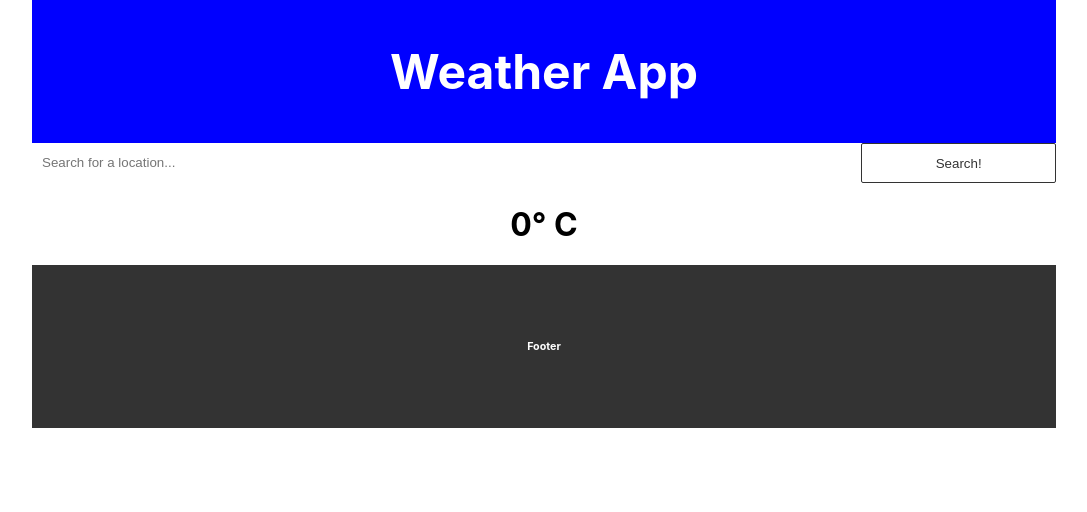
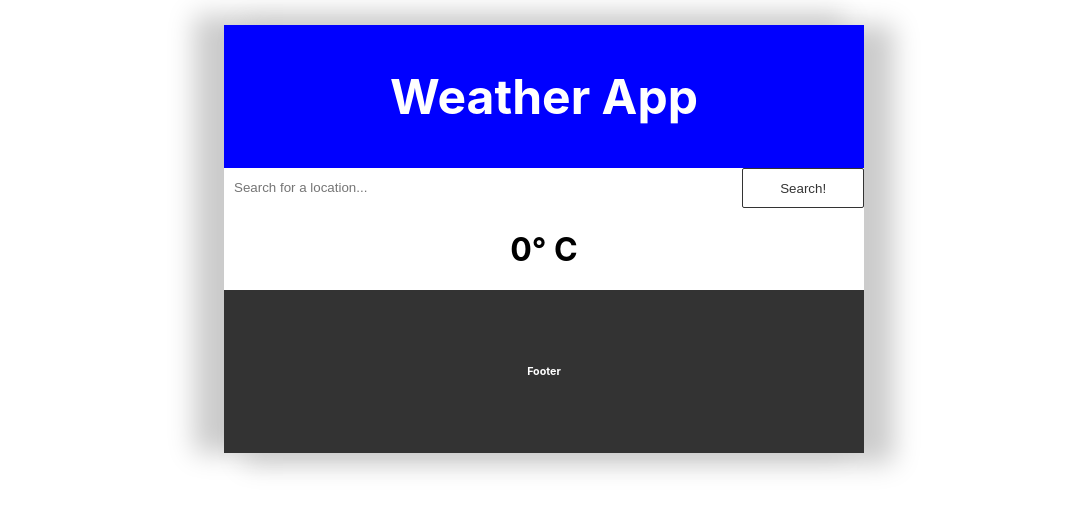
Before and after one commit to drregg6/weather-app, a React (Create React App) app: page / in a window 1280 px wide. Shown: the top 512 px of the page, without its empty margins (96-1183 px from the left). Built offline with nearby package versions, Linux system fonts and the light colour scheme; no server answers.

Commit message:
played around with CSS, fixed submit input value error

```diff
--- a/src/App.css
+++ b/src/App.css
@@ -6,9 +6,11 @@
 
 .container {
     width: 80%;
-    margin: 0px auto;
+    margin: 25px auto;
     padding: 0;
     text-align: center;
+    box-shadow: 25px 5px 25px 5px #ccc,
+                -25px -5px 25px 5px #ccc;
 }
 
 input[type="text"] {
@@ -34,3 +36,9 @@ input[type="submit"]:hover {
     background: #333;
     color: #fff;
 }
+
+@media screen and (min-width: 960px) {
+    .container {
+        width: 50%;
+    }
+}
--- a/src/App.js
+++ b/src/App.js
@@ -1,9 +1,9 @@
 /*
 
-- Search bar to search the API and find your location
-- Or a find by IP API
+- Add PropTypes
 - Add images for different weather states
-- Add other information
+- Add other information -- main onClick => description
+- Beautify!
 
 */
 
@@ -31,6 +31,7 @@ class App extends Component {
     this.returnAPI = this.returnAPI.bind(this);
   }
 
+  // rework this function
   changeTemp = () => {
     const fahrenheitTemp = (((this.state.temp - 273.15) * (9/5)) + 32).toFixed(2);
     if (this.state.isCelsius) { // if Celsius
@@ -63,7 +64,11 @@ class App extends Component {
       temp: (res.data.main.temp - 273.15).toFixed(2),
       description: res.data.weather[0].description,
       isCelsius: true
-    }));
+    }))
+    .catch(err => {
+      alert('location not found, try the closest city');
+      console.log(err);
+    });
   }
 
  componentDidMount() {
@@ -74,17 +79,6 @@ class App extends Component {
   searchLocation = (location) => {
     console.log('searching...');
     this.returnAPI(location);
-    /*
-      once SUBMIT is hit
-        search for location in API
-        if location is found
-          and location is different than the current location
-          update this.state to new api information
-        if location is not found
-          alert(cannot find location)
-          check for typos
-        end
-    */
   }
 
   render() {
--- a/src/components/main/Search.js
+++ b/src/components/main/Search.js
@@ -12,8 +12,9 @@ class Search extends Component {
     onSubmit = (ev) => {
         ev.preventDefault();
         this.props.searchLocation(this.state.value);
-        this.setState({ value: '' });
-
+        this.setState({
+            value: ''
+        });
     }
 
     getInput = (ev) => {
@@ -30,6 +31,7 @@ class Search extends Component {
                     type="text"
                     name="location"
                     placeholder="Search for a location..."
+                    value={this.state.value}
                     onChange={this.getInput}
                 />
                 <input style={buttonStyle} type="submit" value="Search!" />
```
